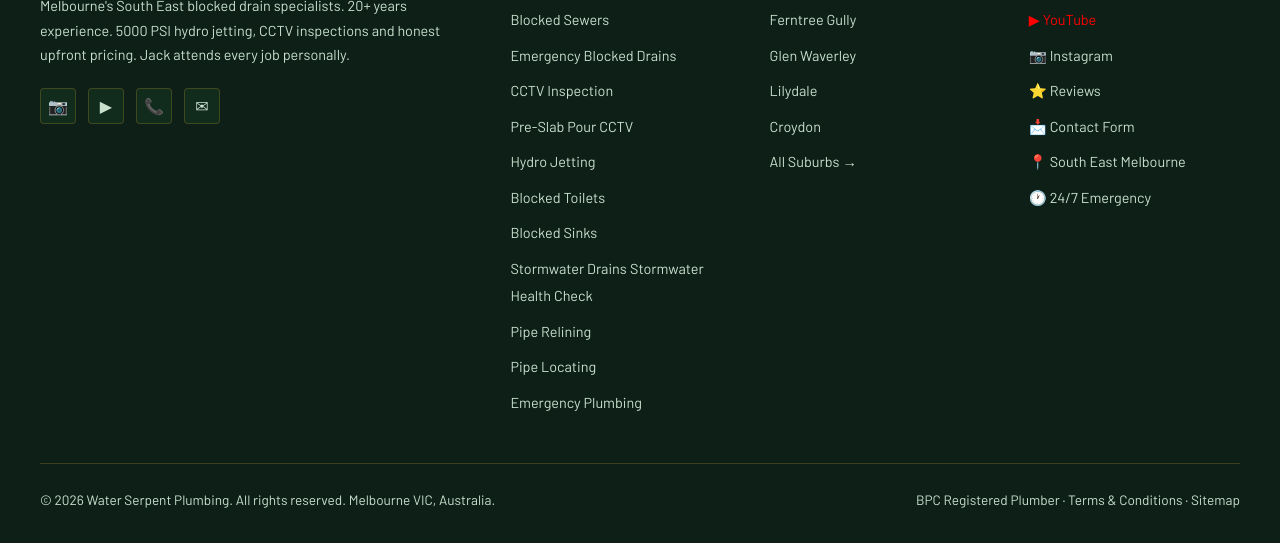
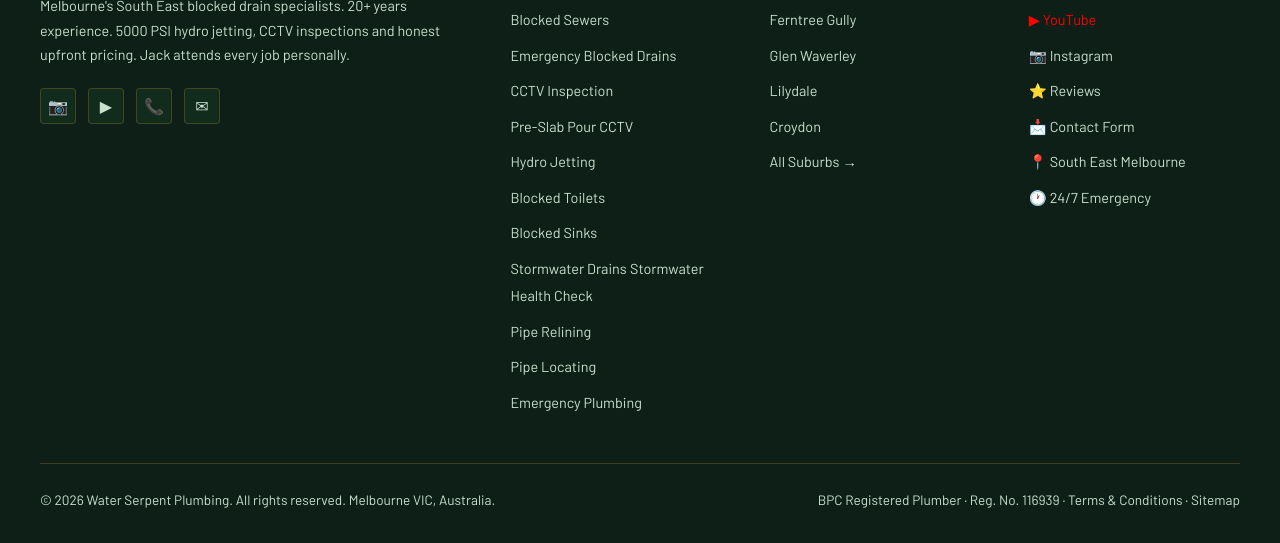
Before and after one commit to jackjamesschroeder1993-tech/Waterserpent, a plain HTML site: page blocked-drain-plumber-vermont.html in a window 1280 px wide. Shown: the part 2975-3518 px from the top of the page. Drawn offline with nearby package versions, Linux system fonts and the light colour scheme; a web font is replaced by a local one.

Commit message:
Footer: add BPC registration number
Co-Authored-By: Claude Fable 5.2 <noreply@anthropic.com>
Claude-Session: https://claude.ai/code/session_014wdVrfXxwkcWEkgTqQWwNG

```diff
--- a/blocked-drain-plumber-vermont.html
+++ b/blocked-drain-plumber-vermont.html
@@ -243,7 +243,7 @@
   </div>
   <div class="footer-bottom">
     <div>© 2026 Water Serpent Plumbing. All rights reserved. Melbourne VIC, Australia.</div>
-    <div>BPC Registered Plumber · <a href="terms.html">Terms &amp; Conditions</a> · <a href="sitemap.xml">Sitemap</a></div>
+    <div>BPC Registered Plumber · Reg. No. 116939 · <a href="terms.html">Terms &amp; Conditions</a> · <a href="sitemap.xml">Sitemap</a></div>
   </div>
 </footer>
 <script>
```
